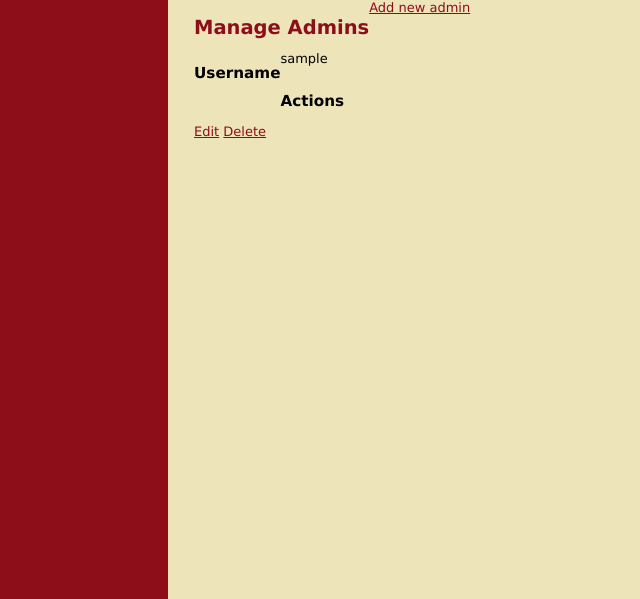
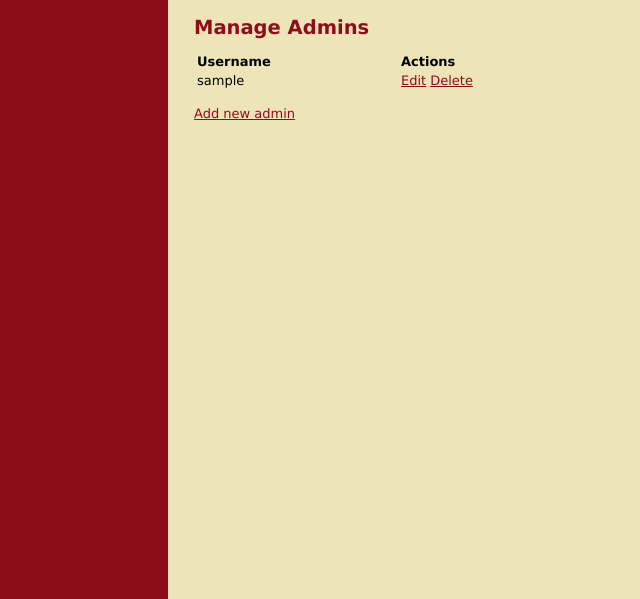
Before and after one commit to amos-nistrian/CMS, a PHP site: page /manage_admins.php in a window 1280 px wide. Shown: the part 70-669 px from the top of the page, without its empty margins (34-674 px from the left). Run offline with PHP 8.4, Linux system fonts and the light colour scheme; tables that the repository leaves empty or names only in its code hold one stand-in row (values such as "Sample post").

Commit message:
manage_admin.php is complete

```diff
--- a/widget_corp/public/manage_admins.php
+++ b/widget_corp/public/manage_admins.php
@@ -9,24 +9,19 @@
 
 <div id="main">
   <div id="navigation"></div>
+    &nbsp;
   <div id="page">
-      <div>
-        <h2>Manage Admins</h2>
-      </div>
-      <div id="username">
+      <h2>Manage Admins</h2>
+      <table>
+        <tr>
+          <th style ="text-align: left; width: 200px;">Username</th>
+          <th colspan="2" style="text-align: left;">Actions</th>
+        </tr>
         <!-- loop through all admin usernames  -->
-        <h3>Username</h3>
         <?php echo display_admins($admin_set); ?>
-        <!-- function should display html of username and edit delete link dynamically  -->
-      </div>
-      <div id="actions">
-        <h3>Actions</h3>
-        <!-- pass the id of user to next page -->
-        <a href="edit_admin.php">Edit</a>
-        <a href="delete_admin.php">Delete</a>
-      </div>
+      </table>
+      <br />
+      <a href="new_admin.php">Add new admin</a>
   </div>
-  <a href="new_admin.php">Add new admin</a>
 </div>
-
 <?php include("../includes/layouts/footer.php") ?>
--- a/widget_corp/public/stylesheets/public.css
+++ b/widget_corp/public/stylesheets/public.css
@@ -79,16 +79,3 @@ div.message {
   margin: 1em 0; padding: 1em;
 }
 .error ul { padding-left: 2em; }
-
-/* manage admins */
-#username h3 {
-  float: left;
-  color: #000000;
-}
-
-#actions h3 {
-  float: left;
-  color: #000000;
-}
-
-ul.admins { padding-left: 2em; list-style: none; font-weight: normal;}
```
Also changed, not shown: widget_corp/includes/functions.php (+27 -9 lines).
